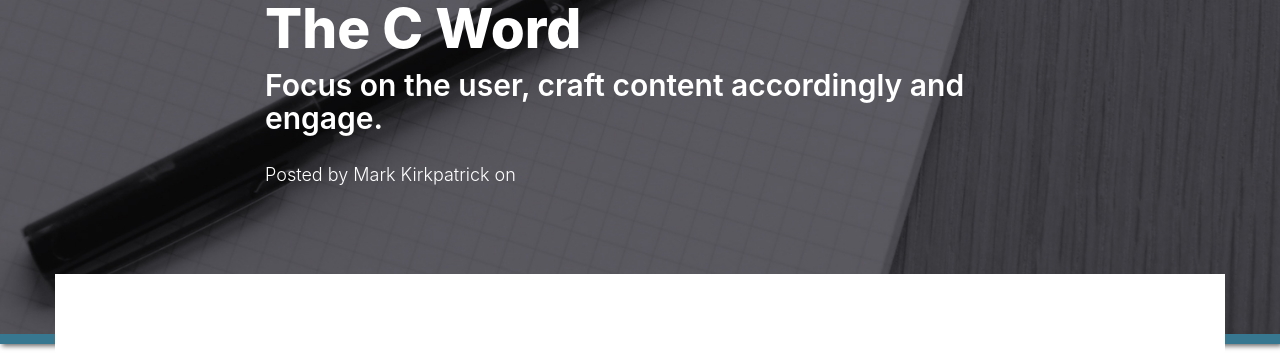
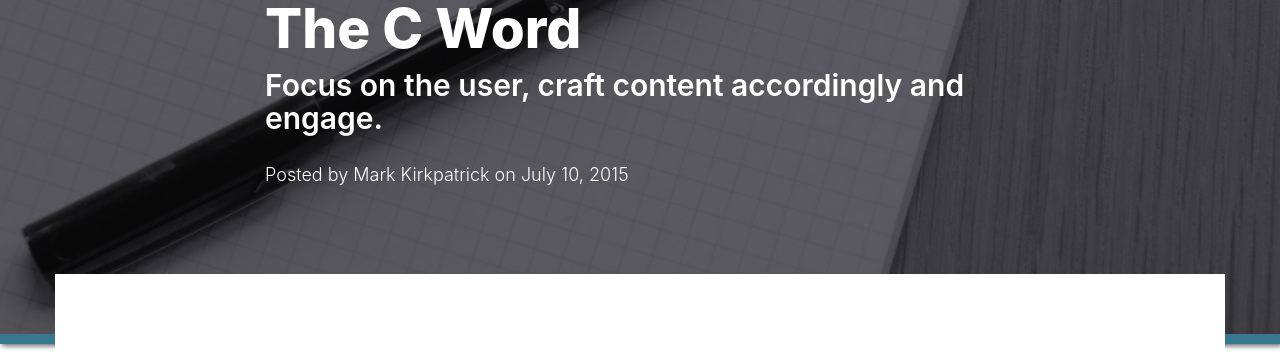
Before and after one commit to mkirkpat/mkirkpat.github.io, a Jekyll site: the page built from _posts/2015-07-10-the-c-word.md, in a window 1280 px wide and 900 px high. Shown: the part 172-529 px from the top of the window. Built offline with Jekyll 4.4.1, drawn with Linux system fonts in a browser that asks for light colours; nearby versions of some CDN libraries.

Commit message:
Update header.html

```diff
--- a/_includes/header.html
+++ b/_includes/header.html
@@ -115,7 +115,7 @@
                     <div class="post-heading">
                         <h1>{{ page.title }}</h1>
                         <h2 class="subheading">{{ page.subheading }}</h2>
-                        <span class="meta">Posted by <a href="http://www.markkirkpatrick.co.uk/">Mark Kirkpatrick</a> on </span>
+                        <span class="meta">Posted by <a href="http://www.markkirkpatrick.co.uk/">Mark Kirkpatrick</a> on {{ page.date | date: '%B %d, %Y' }}</span>
                     </div>
                 </div>
             </div>
```
